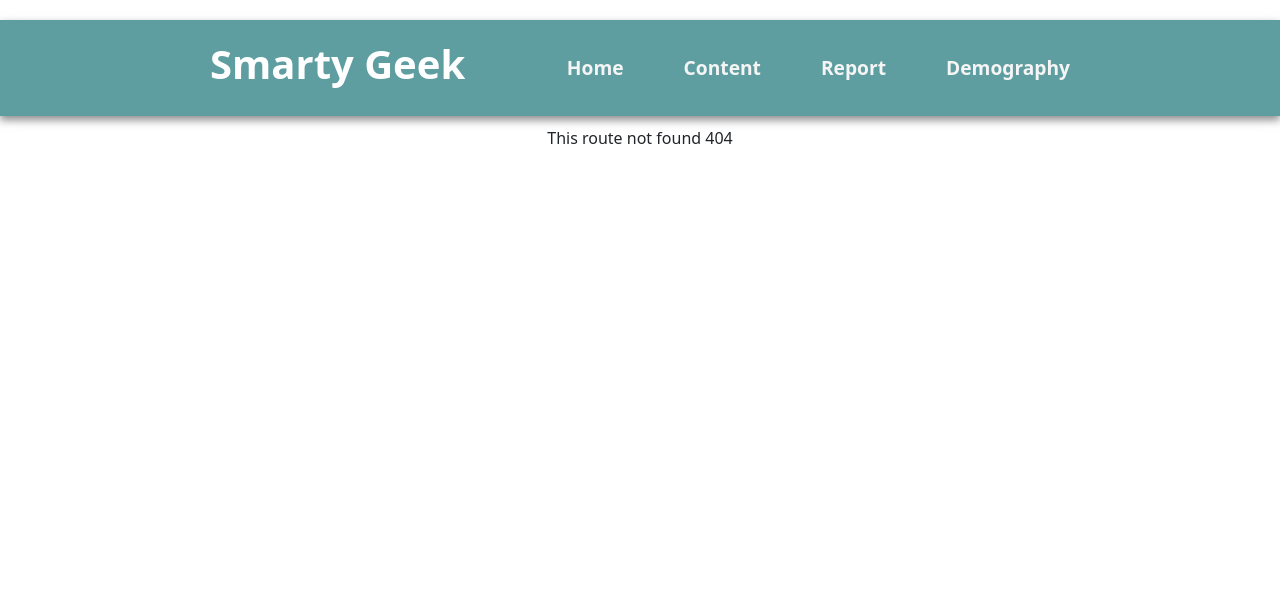
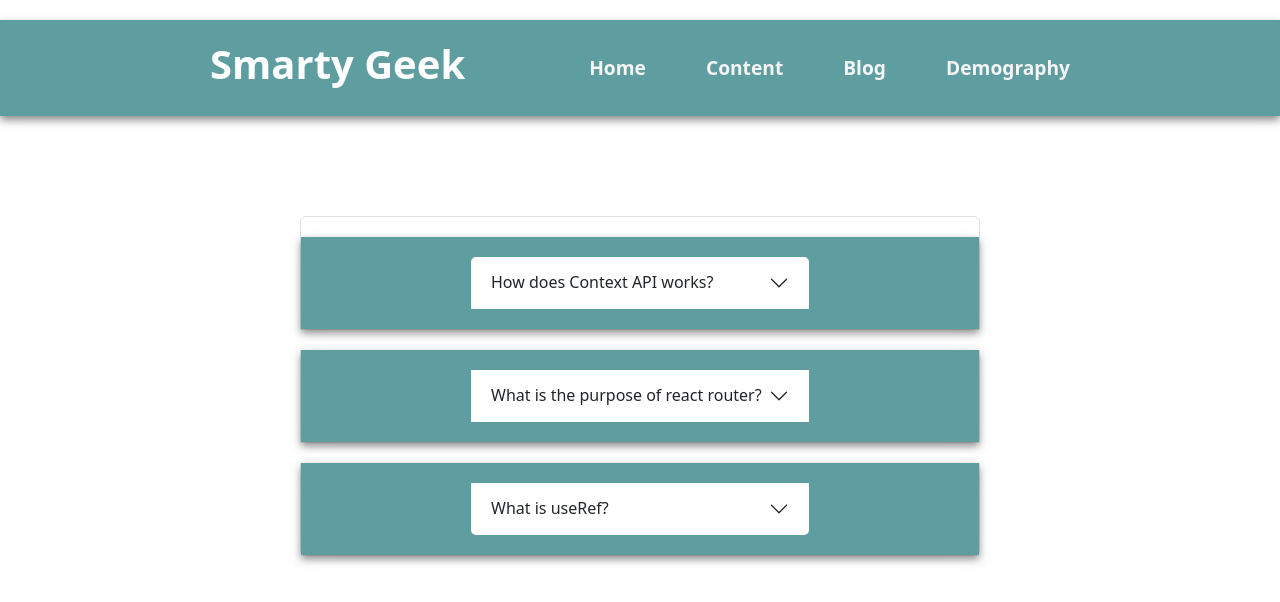
Before and after one commit to Adhoc123/smarty-geek, a React (Create React App) app: page /blog in a window 1280 px wide. Before the commit this address had no page. Shown: the top 602 px of the page. Built offline with nearby package versions, Linux system fonts and the light colour scheme.

Commit message:
answered blog question

```diff
--- a/src/App.css
+++ b/src/App.css
@@ -28,6 +28,14 @@
   color: #61dafb;
 }
 
+.not-found{
+    margin-top: 30vh;
+
+    color: cadetblue;
+    font-size: 60px;
+    font-weight: bold;
+}
+
 @keyframes App-logo-spin {
   from {
     transform: rotate(0deg);
--- /dev/null
+++ b/src/components/Blog/Blog.css
@@ -0,0 +1,12 @@
+.accordion{
+    margin-left: 300px;
+    margin-right: 300px;
+    margin-top: 100px;
+}
+Accordion.Header{
+    color: cadetblue;
+}
+.header{
+       color: cadetblue;
+       font-weight: bold;
+}
--- /dev/null
+++ b/src/components/Blog/Blog.js
@@ -0,0 +1,29 @@
+import Accordion from 'react-bootstrap/Accordion';
+import './Blog.css';
+
+function AllCollapseExample() {
+  return (
+    <Accordion className='accordion'>
+      <Accordion.Item eventKey="0">
+        <Accordion.Header className='header'>How does Context API works?</Accordion.Header>
+        <Accordion.Body>
+        React Context provides a way to pass data through the component tree without having to pass props down manually at every level. In some sense, it simulates “Global” data in React component Tree.
+        </Accordion.Body>
+      </Accordion.Item>
+      <Accordion.Item eventKey="1">
+        <Accordion.Header className='header'>What is the purpose of react router?</Accordion.Header>
+        <Accordion.Body>
+        React Router, and dynamic, client-side routing, allows us to build a single-page web application with navigation without the page refreshing as the user navigates. React Router uses component structure to call components, which display the appropriate information.
+        </Accordion.Body>
+      </Accordion.Item>
+      <Accordion.Item eventKey="2">
+        <Accordion.Header className='header'>What is useRef?</Accordion.Header>
+        <Accordion.Body>
+        The useRef Hook allows you to persist values between renders. It can be used to store a mutable value that does not cause a re-render when updated. It can be used to access a DOM element directly. useRef() only returns one item. It returns an Object called current. When we initialize useRef we set the initial value: useRef(0). The useRef Hook can also be used to keep track of previous state values. This is because we are able to persist useRef values between renders.
+        </Accordion.Body>
+      </Accordion.Item>
+    </Accordion>
+  );
+}
+
+export default AllCollapseExample;
--- a/src/components/Header/Header.js
+++ b/src/components/Header/Header.js
@@ -9,7 +9,7 @@ const Header = () => {
             <div className='links'>
                 <Link to='/'>Home</Link>
                 <Link to='/content'>Content</Link>
-                <Link to='/report'>Report</Link>
+                <Link to='/blog'>Blog</Link>
                 <Link to='/demography'>Demography</Link>
             </div>
         </div>
--- a/src/components/Report/Report.js
+++ /dev/null
@@ -1,11 +0,0 @@
-import React from 'react';
-
-const Report = () => {
-    return (
-        <div>
-            <h1>Hello from report</h1>
-        </div>
-    );
-};
-
-export default Report;
--- a/src/index.js
+++ b/src/index.js
@@ -4,6 +4,7 @@ import './index.css';
 import App from './App';
 import reportWebVitals from './reportWebVitals';
 import 'bootstrap/dist/css/bootstrap.min.css';
+
 
 const root = ReactDOM.createRoot(document.getElementById('root'));
 root.render(
```
Also changed, not shown: src/App.js (+4 -4 lines).
